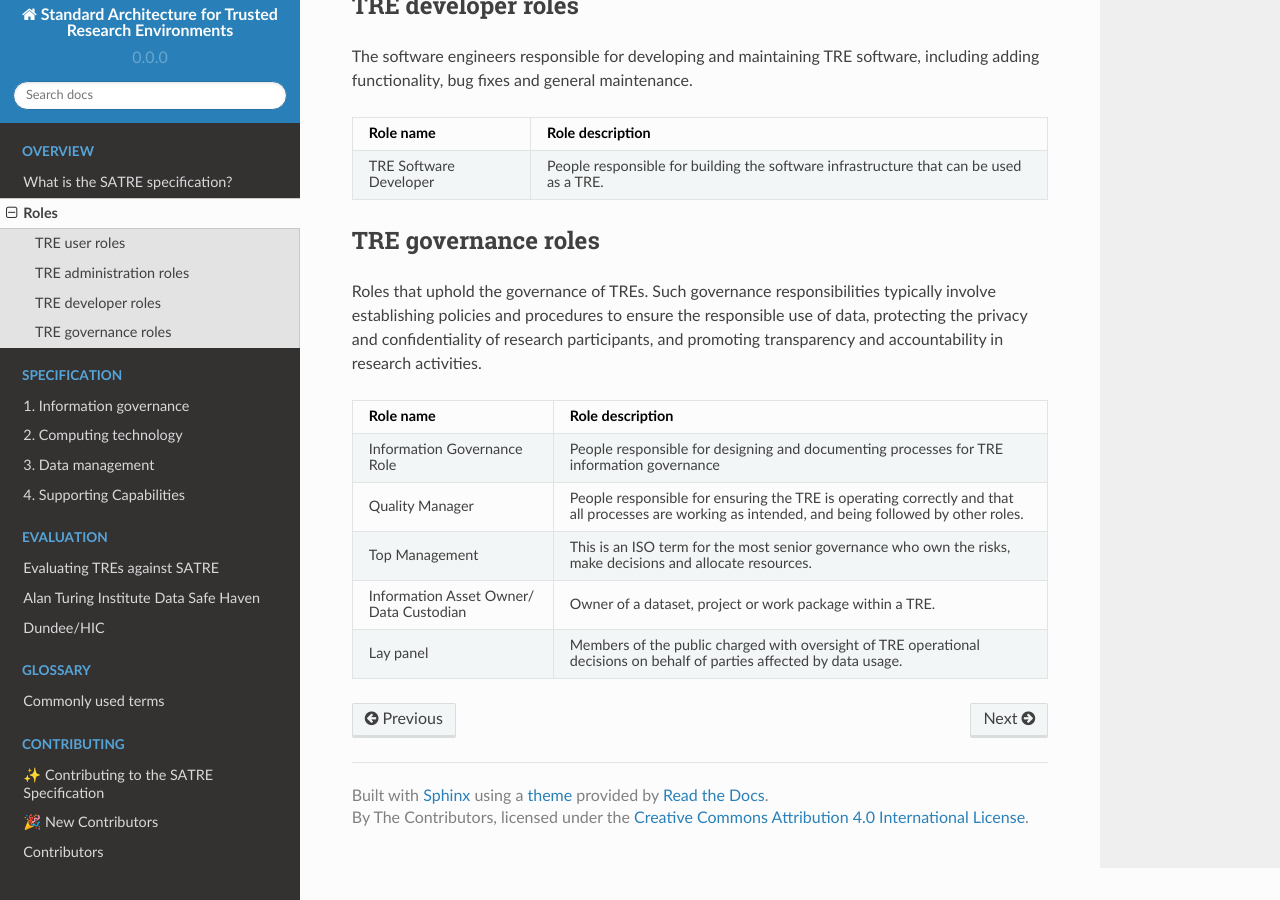
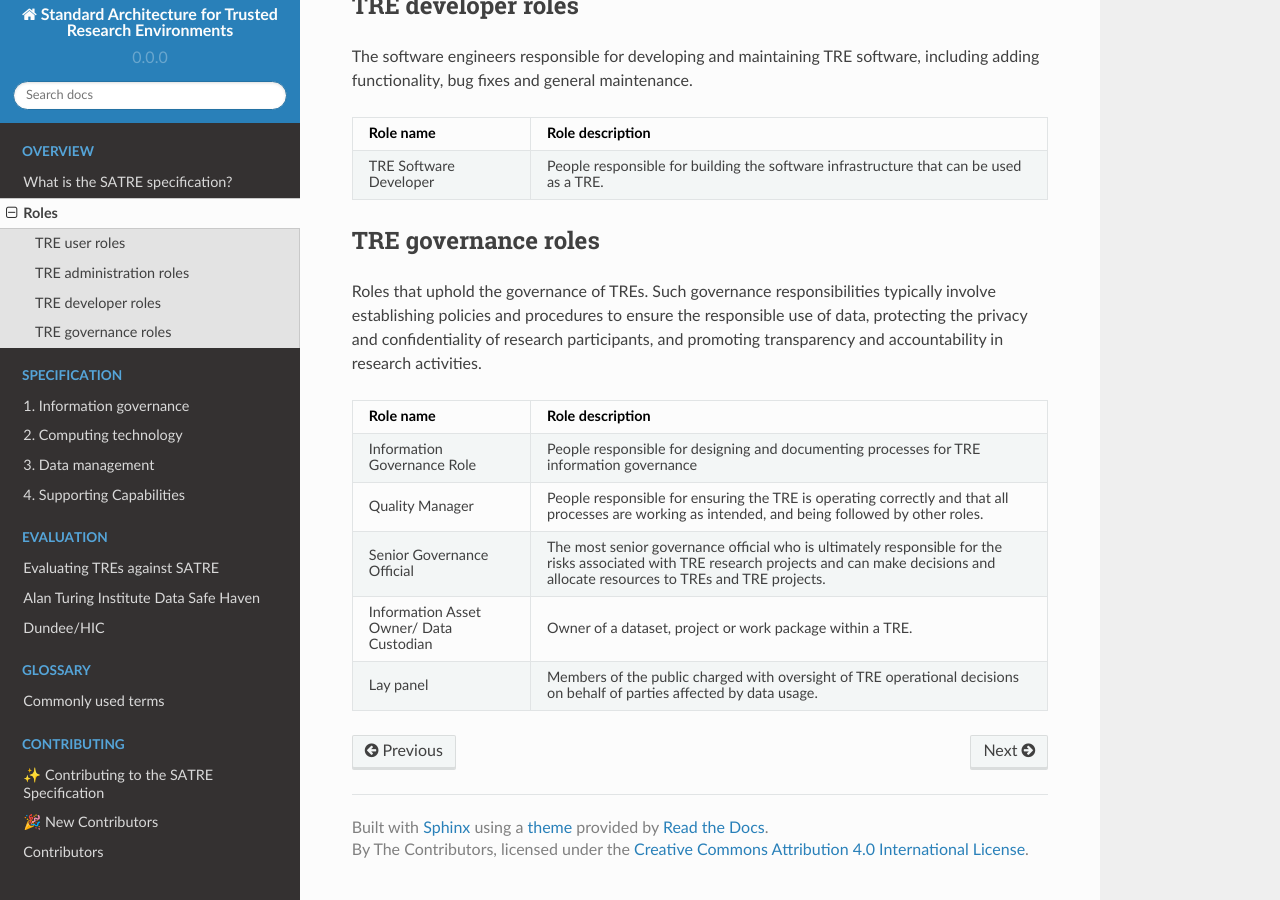
Before and after one commit to sa-tre/satre-specification, a Sphinx documentation site: the page built from docs/source/roles.md, in a window 1280 px wide and 900 px high, scrolled down 884 px. Built offline with Sphinx 7.4.7 and the Read the Docs theme 2.0.0, drawn with Linux system fonts in a browser that asks for light colours.

Commit message:
re-define senior governance

```diff
--- a/docs/source/roles.md
+++ b/docs/source/roles.md
@@ -85,8 +85,8 @@ Such governance responsibilities typically involve establishing policies and pro
   - People responsible for designing and documenting processes for TRE information governance
 * - Quality Manager
   - People responsible for ensuring the TRE is operating correctly and that all processes are working as intended, and being followed by other roles.
-* - Top Management
-  - This is an ISO term for the most senior governance who own the risks, make decisions and allocate resources.
+* - Senior Governance Official
+  - The most senior governance official who is ultimately responsible for the risks associated with TRE research projects and can make decisions and allocate resources to TREs and TRE projects.
 * - Information Asset Owner/ Data Custodian
   - Owner of a dataset, project or work package within a TRE.
 * - Lay panel
```
